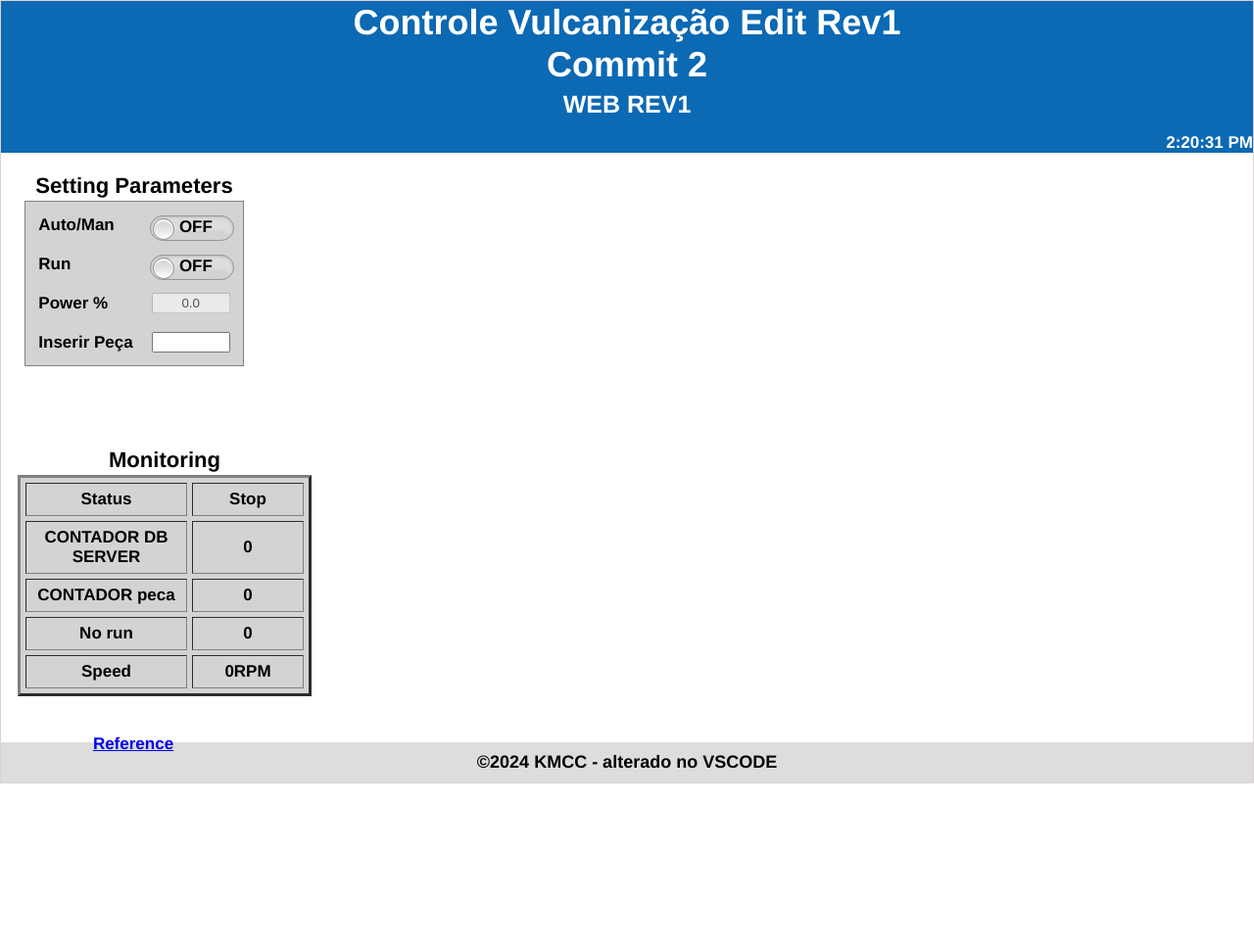
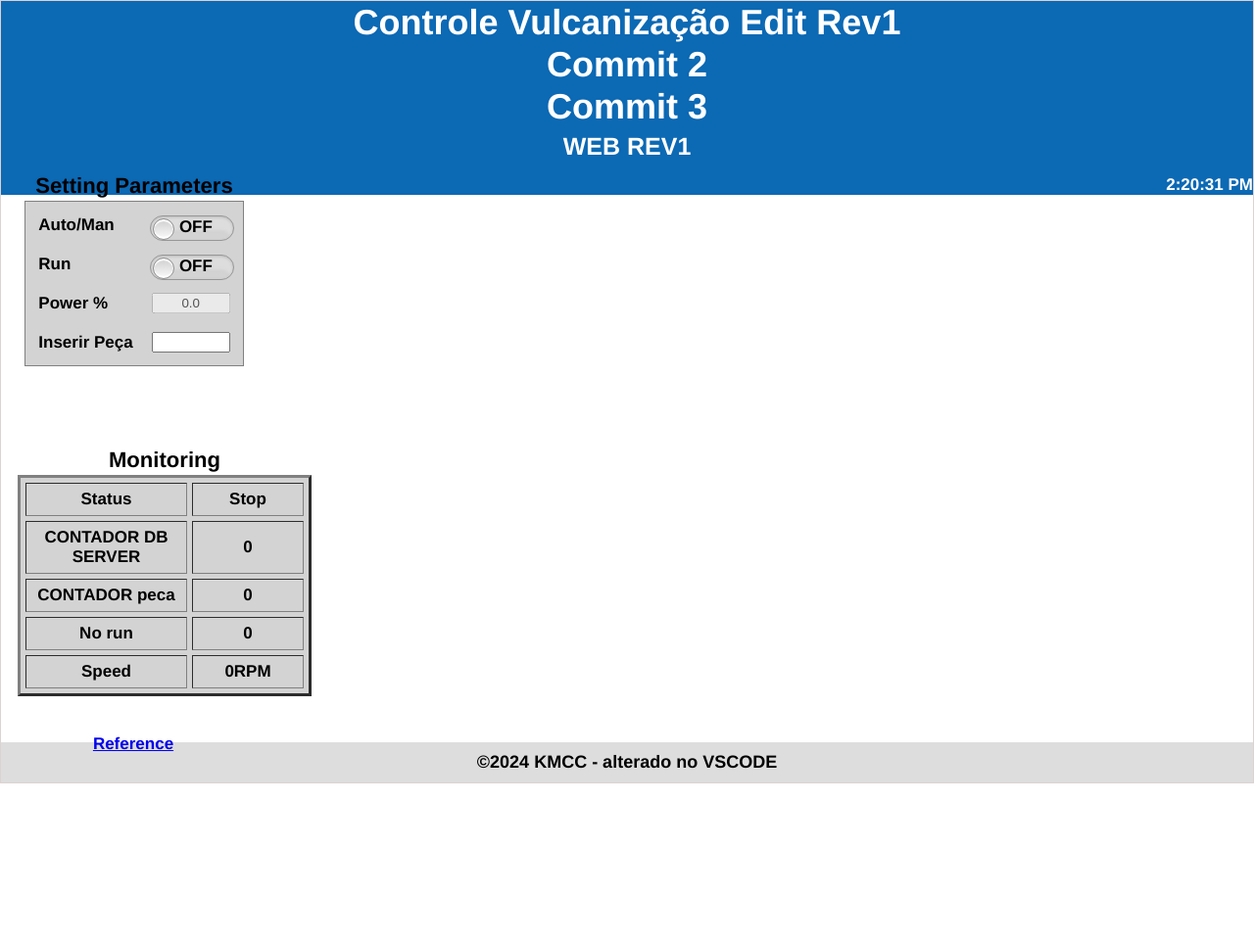
Before and after one commit to MRiemer98/WebServer_Vulc_Rev1, a plain HTML site: page index.html in a window 1280 px wide. Shown: the top 963 px of the page at 98% size. Drawn offline with Linux system fonts and the light colour scheme.

Commit message:
alter index.html Add Commit 3

```diff
--- a/index.html
+++ b/index.html
@@ -21,6 +21,7 @@
         <div id="header">
             <div class="title1">Controle Vulcanização Edit Rev1</div>
 			<div class="title1">Commit 2</div>
+			<div class="title1">Commit 3</div>
             <div class="title2">WEB REV1</div>
 			<div align="right" id="DateNow">12:0:0 PM</div>
         </div>
```
